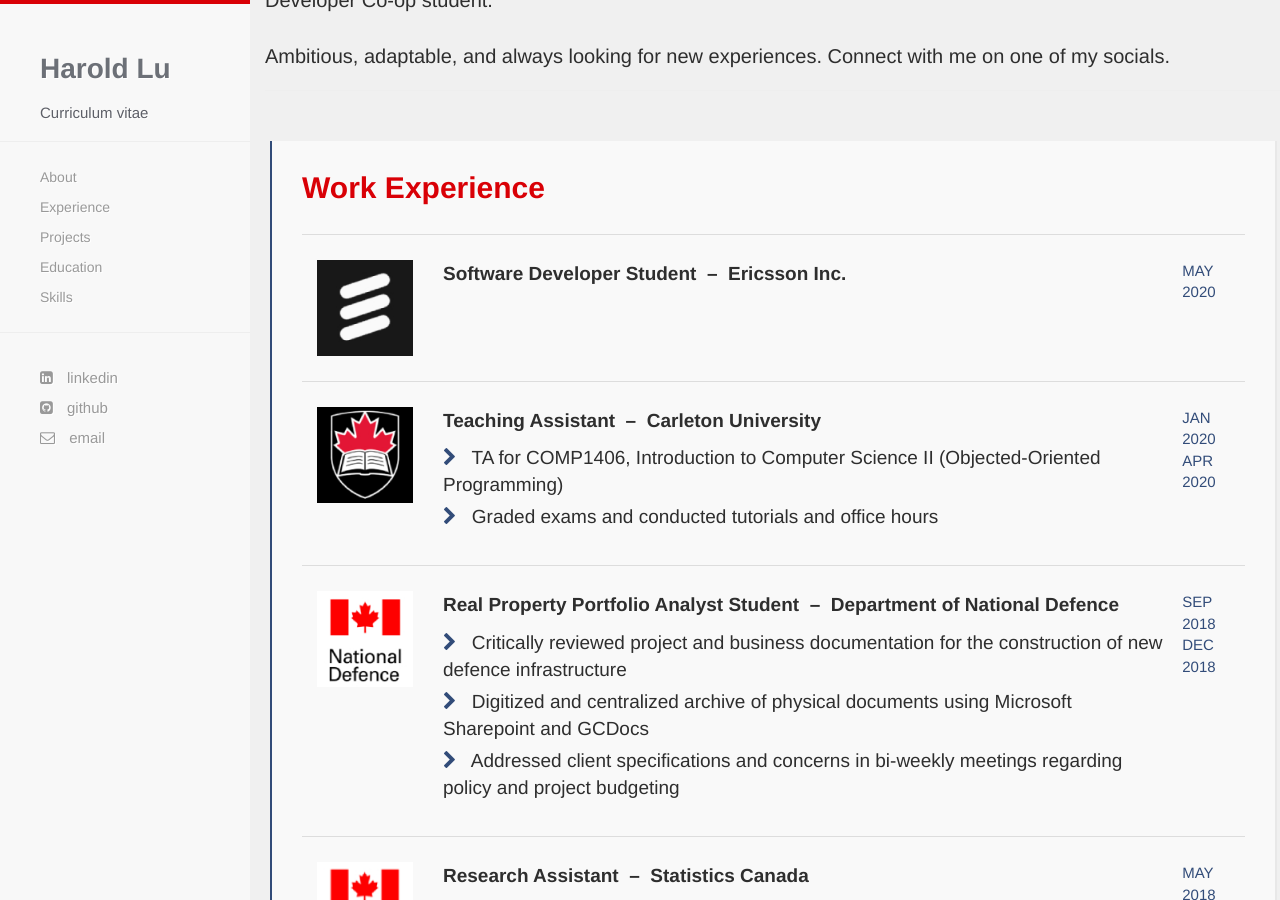
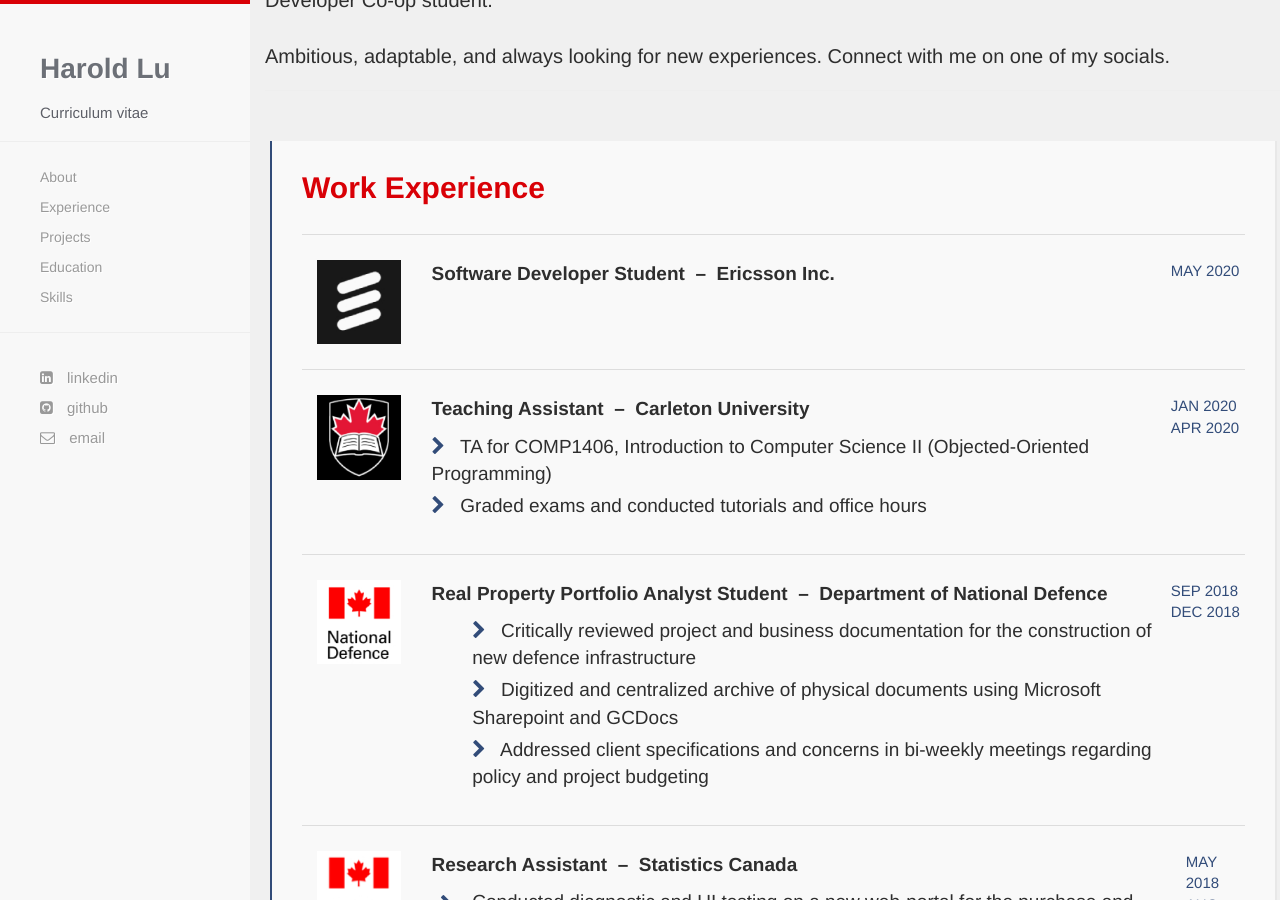
Before and after one commit to harold-lu/harold-lu.github.io, a Jekyll site: the page built from index.html, in a window 1280 px wide and 900 px high, scrolled down 860 px. Built offline with Jekyll 4.4.1, drawn with Linux system fonts in a browser that asks for light colours; nearby versions of some CDN libraries; some web fonts are replaced.

Commit message:
table update

```diff
--- a/index.html
+++ b/index.html
@@ -65,7 +65,7 @@
             </td>
             <td style="width:80%;padding:25px 15px 25px 15px">
               <p style="color:#2e2e2e;font-size:19px;font-weight:600">Real Property Portfolio Analyst Student &nbsp;&ndash;&nbsp; Department of National Defence</p>
-			  <ul  style="font-size:19px;font-weight:450;color:#2e2e2e;list-style-type: none;padding:0px 0px 0px 0px">
+			  <ul  class="fa-ul" style="font-size:19px;font-weight:450;color:#2e2e2e;list-style-type: none;padding:0px 0px 0px 0px">
 				<li style="padding-bottom:5px"><i class="fa fa-chevron-right" style="padding-right:10px;color:#324C79"></i> Critically reviewed project and business documentation for the construction of new defence infrastructure</li>
 				<li style="padding-bottom:5px"><i class="fa fa-chevron-right" style="padding-right:10px;color:#324C79"></i> Digitized and centralized archive of physical documents using Microsoft Sharepoint and GCDocs</li>
 				<li><i class="fa fa-chevron-right" style="padding-right:10px;color:#324C79"></i> Addressed client specifications and concerns in bi-weekly meetings regarding policy and project budgeting</li>
@@ -82,12 +82,12 @@
             <td style="width:80%;padding:25px 15px 25px 15px">
               <p style="color:#2e2e2e;font-size:19px;font-weight:600">Research Assistant &nbsp;&ndash;&nbsp; Statistics Canada</p>
 			  <ul  class="fa-ul" style="font-size:19px;font-weight:450;color:#2e2e2e;padding:0px;">
-				<li style="padding-bottom:5px"><span class="fa-li" style="padding-left:0px"><i class="fa fa-chevron-right" style="padding-right:10px;color:#324C79"></i></span> Conducted diagnostic and UI testing on a new web-portal for the purchase and usage of biological specimens by Canadian and international researchers</li>
+				<li style="padding-bottom:5px"><span class="fa-li"><i class="fa fa-chevron-right" style="padding-right:10px;color:#324C79"></i></span> Conducted diagnostic and UI testing on a new web-portal for the purchase and usage of biological specimens by Canadian and international researchers</li>
 				<li><span class="fa-li"><i class="fa fa-chevron-right" style="padding-right:10px;color:#324C79"></i></span> Assisted in the addition of new tests to the laboratory assessments in future cycles by producing research reports on oral and gut microbiomes</li>
 			  </ul>
 			</td>
             <td style="padding:25px 0px 25px 0px">
-			  <p style="color:#324C79; font-size:15px;font-weight:500">MAY 2018<br>AUG 2018</p>
+			  <p style="color:#324C79; font-size:15px;font-weight:500;padding:0px 0px 0px 15px">MAY 2018<br>AUG 2018</p>
 			</td>
           </tr>
         </tbody>
```
